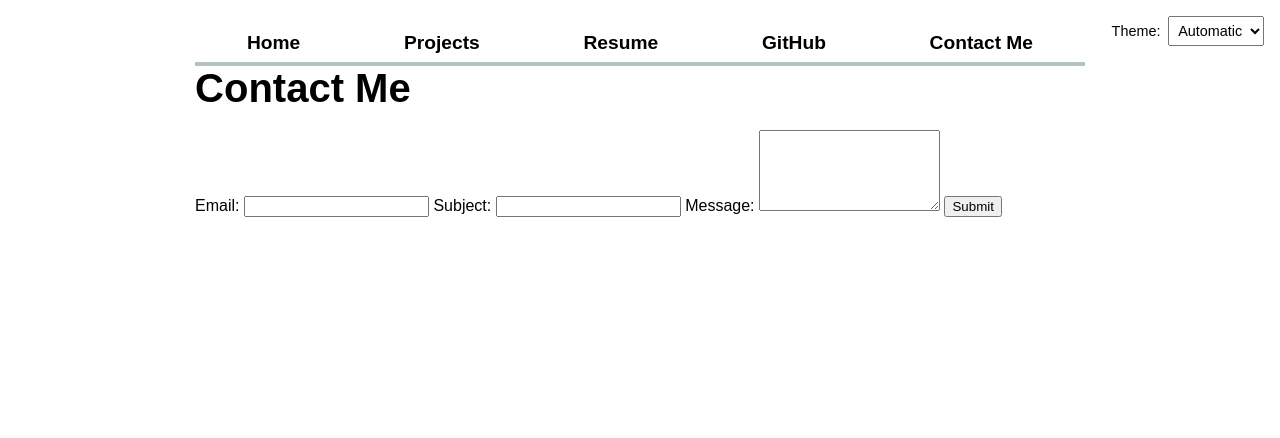
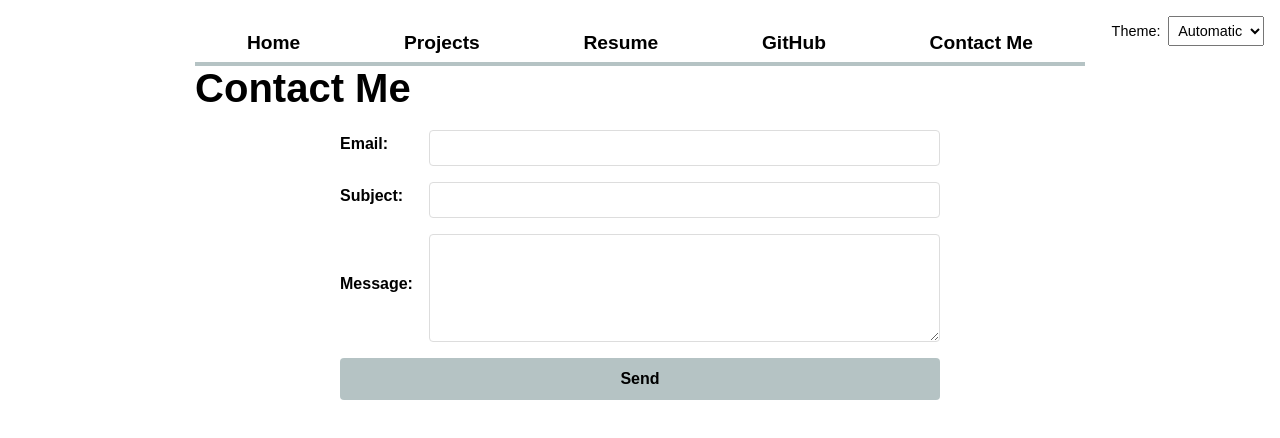
Before and after one commit to abdulrahimham/portfolio, a plain HTML site: page contact/index.html in a window 1280 px wide. Drawn offline with Linux system fonts and the light colour scheme.

Commit message:
Updated the contact form

```diff
--- a/contact/index.html
+++ b/contact/index.html
@@ -6,22 +6,24 @@
     <title>Contact Me</title>
     <link rel="stylesheet" href="../style.css">
     <link rel="icon" href="data:,">
-
 </head>
 <body>
     <main>
         <h1>Contact Me</h1>
         <form action="mailto:amham@ucsd.edu" method="POST" enctype="text/plain">
-                <label for="email">Email:</label>
+            <label for="email">
+                <span>Email:</span>
                 <input type="email" id="email" name="email" required>
-
-                <label for="subject">Subject:</label>
+            </label>
+            <label for="subject">
+                <span>Subject:</span>
                 <input type="text" id="subject" name="subject" required>
-
-                <label for="message">Message:</label>
+            </label>
+            <label for="message">
+                <span>Message:</span>
                 <textarea id="message" name="body" rows="5" required></textarea>
-
-                <button type="submit">Submit</button>
+            </label>
+            <button type="submit">Send</button>
         </form>
     </main>
     <script src="../global.js" type="module"></script>
--- a/style.css
+++ b/style.css
@@ -127,6 +127,58 @@ nav a.current {
     color: var(--text-color);
 }
 
+/* Contact Form Styles */
+form {
+  display: grid;
+  grid-template-columns: auto 1fr;
+  gap: 1em;
+  max-width: 600px;
+  margin: 0 auto;
+}
+
+form label {
+  display: grid;
+  grid-template-columns: subgrid;
+  grid-column: 1 / -1;
+  align-items: center;
+}
+
+form label span {
+  grid-column: 1;
+  font-weight: bold;
+  margin-bottom: 0.5em;
+}
+
+form input,
+form textarea,
+form button {
+  grid-column: 2;
+  width: 100%;
+  padding: 0.5em;
+  font: inherit;
+  border: 1px solid #ddd;
+  border-radius: 4px;
+  box-sizing: border-box;
+}
+
+form textarea {
+  resize: vertical; /
+}
+
+form button {
+  grid-column: 1 / -1;
+  background-color: oklch(50% 10% 200 / 40%);
+  color: var(--text-color);
+  border: none;
+  padding: 0.75em;
+  font-weight: bold;
+  cursor: pointer;
+  transition: background-color 0.3s ease;
+}
+
+form button:hover {
+  background-color: oklch(50% 10% 200 / 60%);
+}
 
 /* Projects Page Specific Styles */
 .projects-title {
```
Lines whose indentation alone changed are shown as unchanged.
